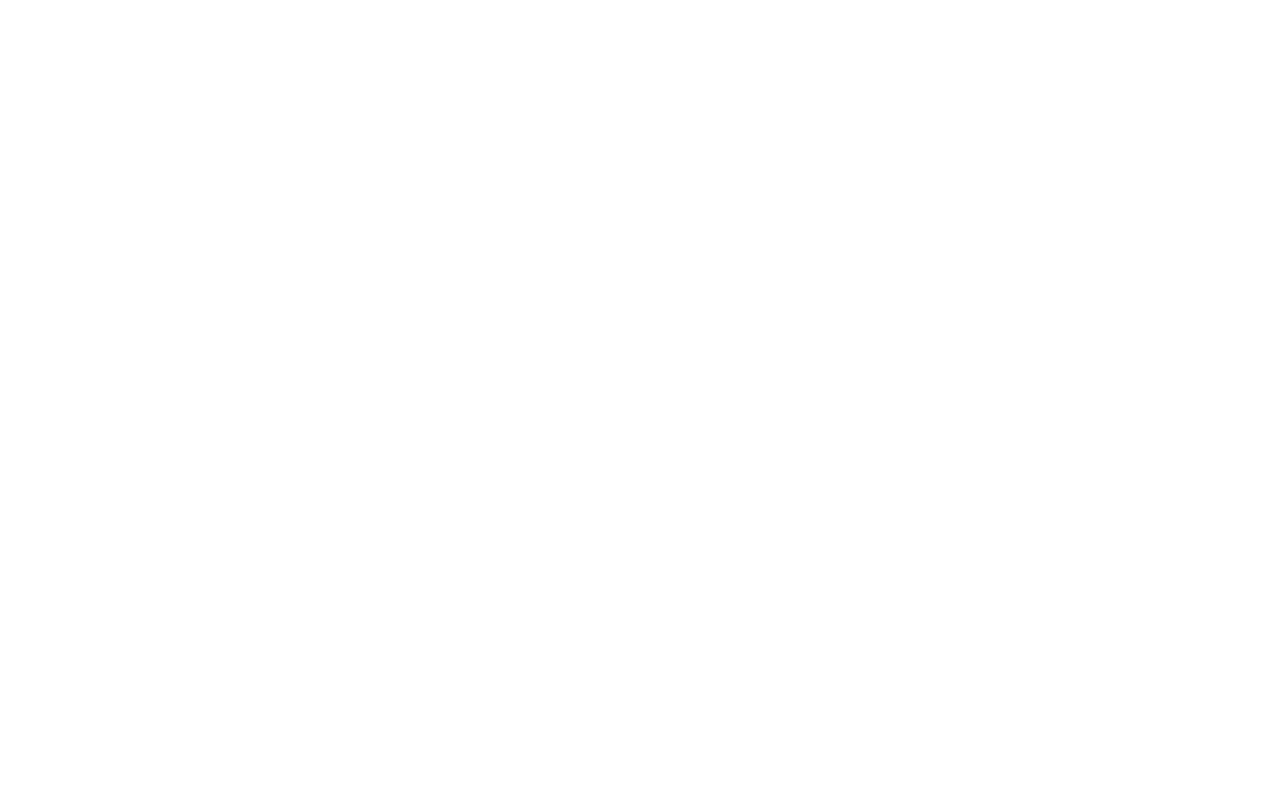
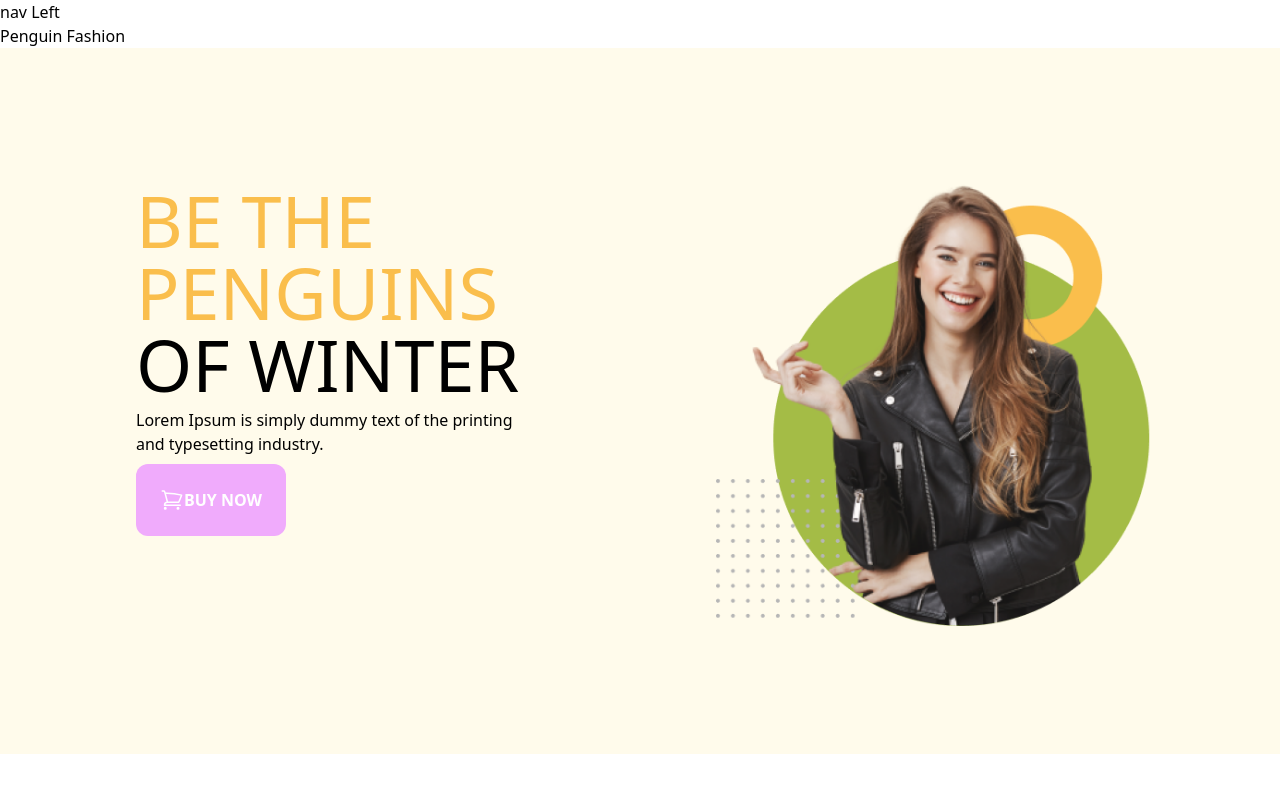
Before and after one commit to SteelTitan1/penguin-fashion-resources, a plain HTML site: page index.html in a window 1280 px wide. Drawn offline with nearby package versions, Linux system fonts and the light colour scheme.

Commit message:
banner added

```diff
--- a/index.html
+++ b/index.html
@@ -4,8 +4,52 @@
     <meta charset="UTF-8">
     <meta name="viewport" content="width=device-width, initial-scale=1.0">
     <title>Document</title>
+    <script src="https://cdn.tailwindcss.com"></script>
 </head>
 <body>
+    <nav>
+        nav Left
+        <div>
+            <div>
+
+            </div>
+            <div>
+                <p>Penguin Fashion</p>
+            </div>
+        </div>
+
+
+        <div>
+
+        </div>
+
+
+
+
+    </nav>
+    <header >
+        <div class="flex justify-between p-32 bg-[#fffbeb]">
+            <div>
+                <h1 class="text-7xl m-2" ><span class="text-[#FABE4C]">BE THE PENGUINS</span><br>
+                    OF WINTER</h1>
+                    <p class="m-2">Lorem Ipsum is simply dummy text of the printing <br>
+                        and typesetting industry.</p>
+                    <button class="flex m-2 bg-fuchsia-300 p-6 rounded-xl text-white font-bold">
+                        <svg xmlns="http://www.w3.org/2000/svg" fill="none" viewBox="0 0 24 24" stroke-width="1.5" stroke="currentColor" class="w-6 h-6">
+                            <path stroke-linecap="round" stroke-linejoin="round" d="M2.25 3h1.386c.51 0 .955.343 1.087.835l.383 1.437M7.5 14.25a3 3 0 00-3 3h15.75m-12.75-3h11.218c1.121-2.3 2.1-4.684 2.924-7.138a60.114 60.114 0 00-16.536-1.84M7.5 14.25L5.106 5.272M6 20.25a.75.75 0 11-1.5 0 .75.75 0 011.5 0zm12.75 0a.75.75 0 11-1.5 0 .75.75 0 011.5 0z" />
+                          </svg>
+
+                        <p>BUY NOW</p>
+                    </button>
+           </div>
+           <div>
+               <img src="./images/model.png" alt="">
+           </div>
+
+
+        </div>
+
+    </header>
 
 </body>
 </html>
--- /dev/null
+++ b/tailwind.config.js
@@ -0,0 +1,8 @@
+/** @type {import('tailwindcss').Config} */
+module.exports = {
+    content: ["./src/**/*.{html,js}"],
+    theme: {
+      extend: {},
+    },
+    plugins: [],
+  }
```
